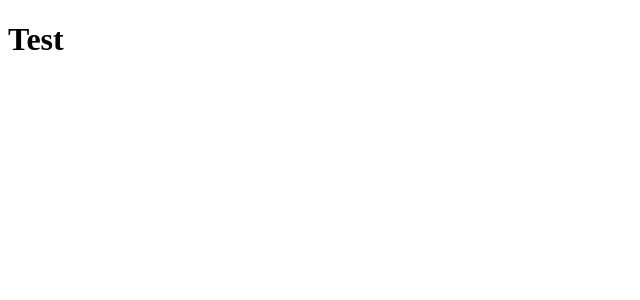
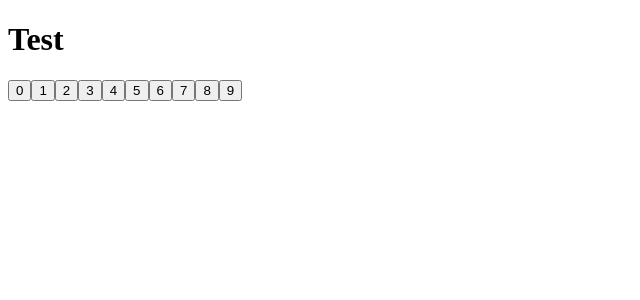
Before and after one commit to popoxta/evil-calculator, a React (Vite) app: page / in a window 1280 px wide. Shown: the top 300 px of the page, without its empty margins (0-640 px from the left). Built offline with nearby package versions, Linux system fonts and the light colour scheme.

Commit message:
Render buttons

```diff
--- a/src/assets/Calculator.tsx
+++ b/src/assets/Calculator.tsx
@@ -1,4 +1,22 @@
+import {ReactElement} from "react";
+
+
+// yes this is my first time using ts, have mercy
 
 export default function Calculator(){
 
+    const buttons = (): ReactElement[] => {
+        return new Array(10).fill(0).map((el : number, i : number): ReactElement => {
+            return <button key={`btn-${i}`} id={`btn-${i}`}>{i}</button>
+        })
+    }
+
+    return (
+        <main id={'calculator'}>
+            <h2 id={'calculator-screen'}></h2>
+            <div className={'calculator-buttons'}>
+                {buttons()}
+            </div>
+        </main>
+    )
 }
```
